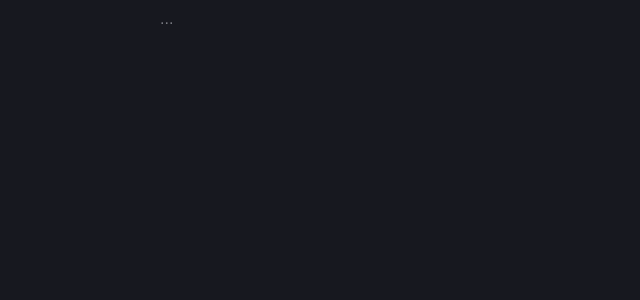
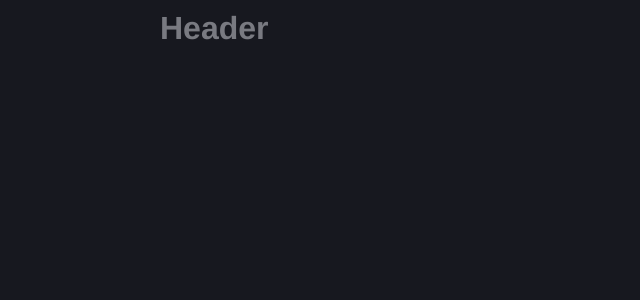
Before and after one commit to LucasMorais1998/react-to-do-list, a React (Vite) app: page / in a window 1280 px wide. Shown: the top 300 px of the page, without its empty margins (0-640 px from the left). Built offline with nearby package versions, Linux system fonts and the light colour scheme.

Commit message:
add Header component

```diff
--- /dev/null
+++ b/src/components/Header/index.tsx
@@ -0,0 +1,9 @@
+const Header = () => {
+  return (
+    <header>
+      <h1>Header</h1>
+    </header>
+  )
+}
+
+export default Header;
--- a/src/pages/Home/index.tsx
+++ b/src/pages/Home/index.tsx
@@ -1,10 +1,11 @@
+import Header from '../../components/Header';
 import { Container, MainContent } from './style'
 
 const Home = () => {
   return (
     <Container>
       <MainContent>
-        ...
+        <Header/>
       </MainContent>
     </Container>
   );
```
